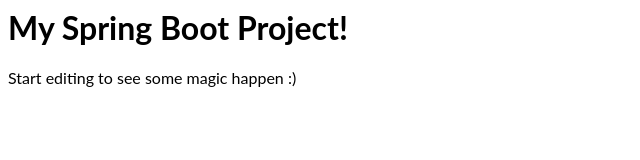
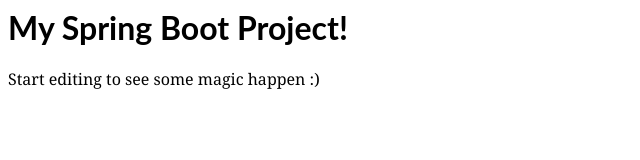
Before and after one commit to thayllaa/API-Projeto, an Angular app: page / in a window 1280 px wide. Shown: the top 160 px of the page, without its empty margins (0-640 px from the left). Built offline with nearby package versions, Linux system fonts and the light colour scheme.

Commit message:
1 file modified, 2 added

```diff
--- a/src/app/app.component.css
+++ b/src/app/app.component.css
@@ -1,3 +1,3 @@
 p {
-  font-family: Lato;
+  font-family: Georgia, 'Times New Roman', Times, serif;
 }
```
Also changed, not shown: src/app/login/login.component.ts (added, +15 -0 lines), src/app/login/login.component.css (added).
